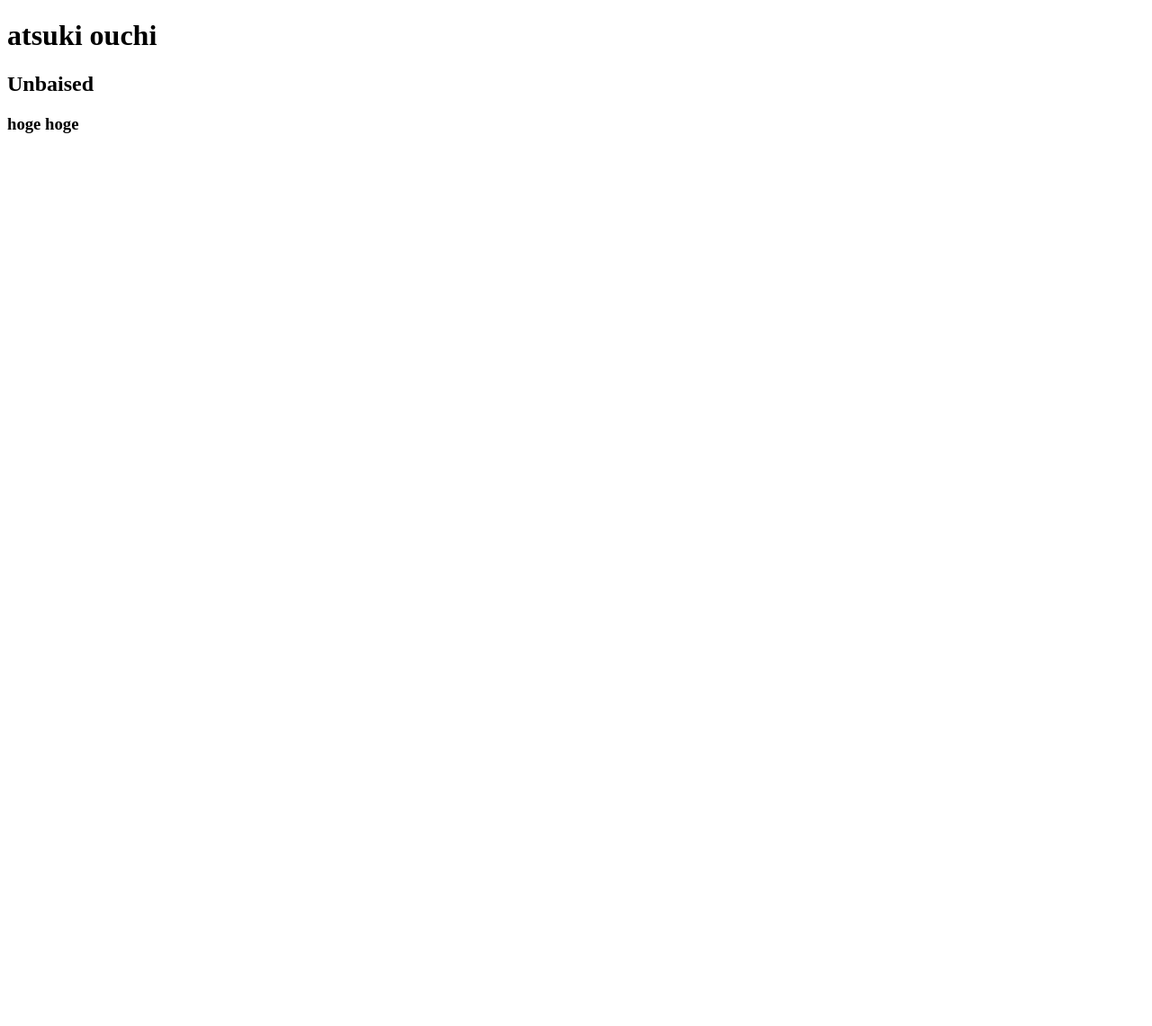
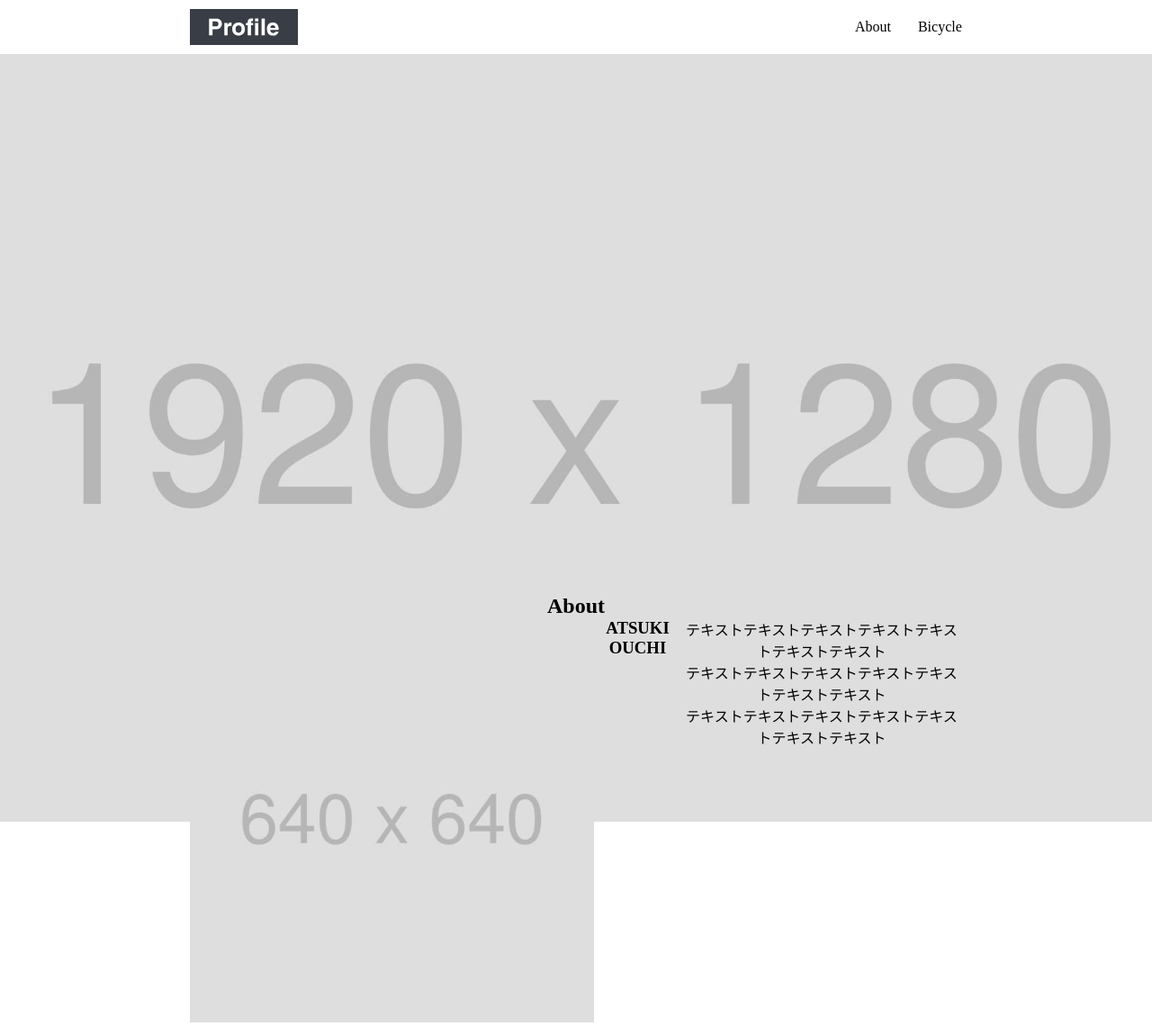
Before and after one commit to Unbiased-Learning/3rd_place, a plain HTML site: page ZUCKY/index.html in a window 1280 px wide. Shown: the whole page at 90% size. Before the commit the page ends 800 px from the top, so only its background shows below. Drawn offline with Linux system fonts and the light colour scheme.

Commit message:
aboutを追加

```diff
--- a/ZUCKY/index.html
+++ b/ZUCKY/index.html
@@ -1,23 +1,46 @@
 <!DOCTYPE html>
-<html lang="en">
-
+<html lang="jpg">
 <head>
     <meta charset="UTF-8">
     <meta http-equiv="X-UA-Compatible" content="IE=edge">
     <meta name="viewport" content="width=device-width, initial-scale=1.0">
-    <title>Document</title>
+    <title>Bicycle</title>
+    <link href="style.css" rel="stylesheet" type="text/css">
 </head>
+<body>
+    <header id="header" class="wrapper">
+        <h1 class="site-title"><a href="index.html"><img src="logo.svg" alt="Profile"></a></h1>
+        <nav>
+            <ul>
+                <li><a href="#about">About</a></li>
+                <li><a href="#bicycle">Bicycle</a></li>
+            </ul>
 
-<body>
-    <h1>
-        atsuki ouchi
-    </h1>
-    <h2>
-        Unbaised
-    </h2>
-    <h3>
-        hoge hoge
-    </h3>
+        </nav>
+    </header>
+    <main>
+        <div id="mainvisual" class="main">
+            <img src="mainvisual.jpg" alt="">
+        </div>
+        <section id="about" class="wrapper">
+            <h2>About</h2>
+            <div>
+                <ul class="flex-container">
+                    <li><img src="about.jpg" alt=""></li>
+                    <li><h3>ATSUKI OUCHI</h3></li>
+
+                 <p>テキストテキストテキストテキストテキストテキストテキスト<br>
+                テキストテキストテキストテキストテキストテキストテキスト<br>
+                テキストテキストテキストテキストテキストテキストテキスト</p>
+
+                </ul>
+            </div>
+
+        </section>
+        <section id="bicycle" class="wrapper">
+
+        </section>
+    </main>
+    <footer></footer>
 </body>
-
 </html>
--- /dev/null
+++ b/ZUCKY/style.css
@@ -0,0 +1,64 @@
+@charset "utf-8";
+
+*,
+::before,
+::after{
+    padding: 0;
+    margin: 0;
+    box-sizing: border-box;
+}
+
+li{
+    list-style: none
+}
+a{
+    color: inherit;
+    text-decoration: none;
+}
+img{
+    max-width: 100%;
+}
+.site-title {
+    width: 120px;
+    line-height: 1px;
+    padding: 10px 0;
+  }
+
+.wrapper{
+    max-width: 960px;
+    padding: 0 4%;
+}
+
+#header {
+    display: flex;
+    justify-content: space-between;
+    align-items: center;
+    margin-left: auto;
+    margin-right: auto;
+}
+#header ul {
+    display: flex;
+}
+
+#header li{
+    margin-left: 30px;
+}
+
+#mainvisual{
+    max-height: 600px;
+}
+
+#about{
+    margin-left: auto;
+    margin-right: auto;
+    text-align: center;
+}
+
+#about ul{
+    display: flex;
+
+}
+
+@media (max-width: 600px){
+
+}
```
Also changed, not shown: ZUCKY/about.jpg (added), ZUCKY/bicycle1.jpg (added), ZUCKY/bicycle2.jpg (added), ZUCKY/bicycle3.jpg (added), ZUCKY/favicon.ico (added), ZUCKY/logo.svg (added), ZUCKY/mainvisual.jpg (added).
